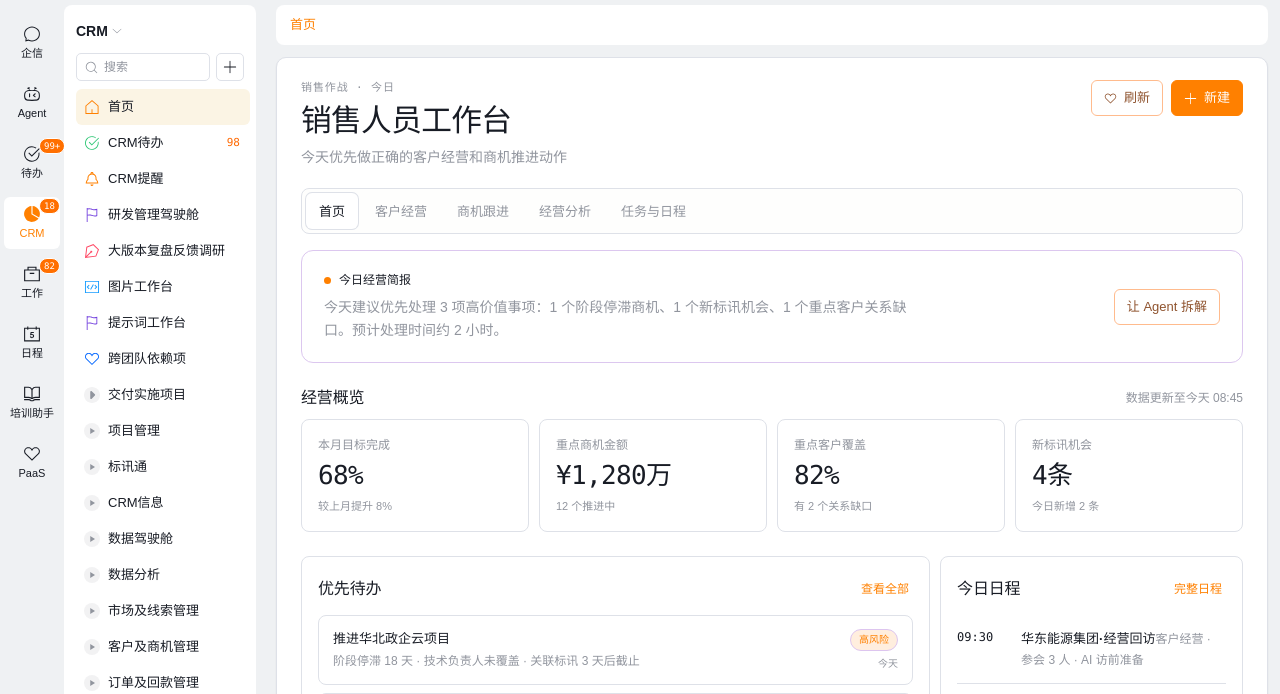
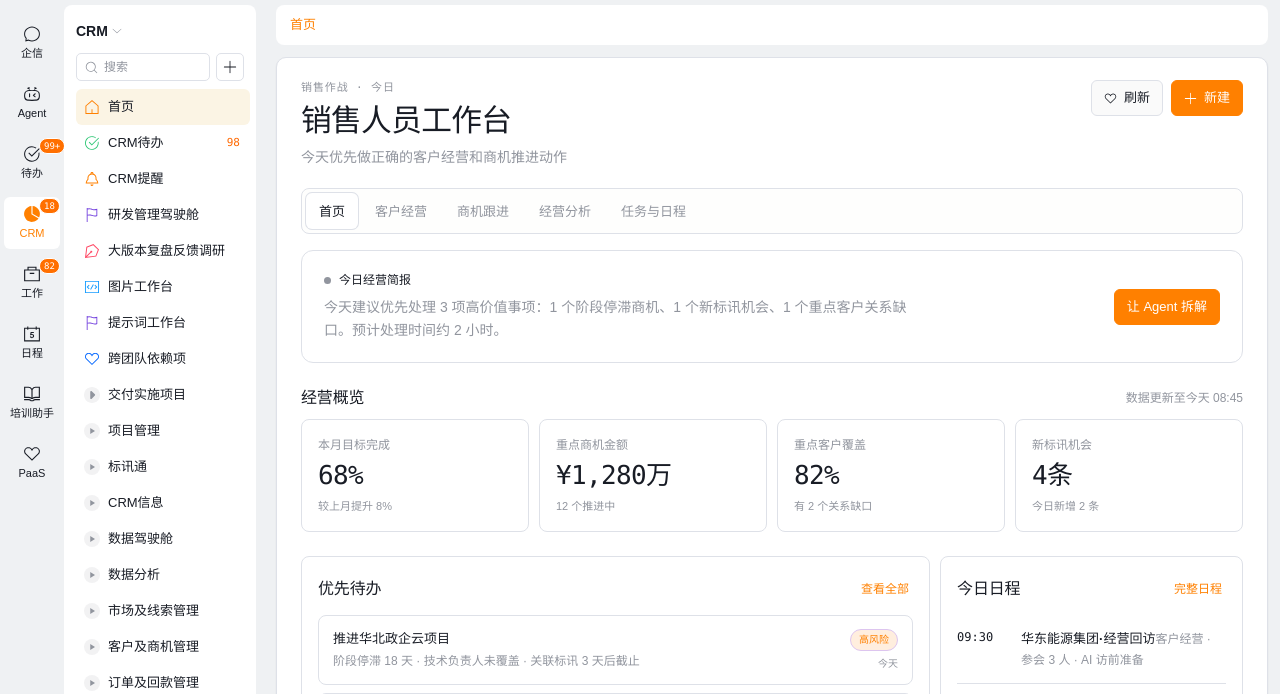
Before and after one commit to wangmoumou1216-ai/fxiaoke-crm-shell, a plain HTML site: page index.html in a window 1280 px wide. Shown: the part 43-737 px from the top of the page. Drawn offline with Linux system fonts and the light colour scheme.

Commit message:
Limit orange to primary actions

```diff
--- a/index.html
+++ b/index.html
@@ -361,8 +361,8 @@
     .wb-title { margin: 0; color: var(--fg); font-family: var(--font-display); font-size: clamp(25px, 2.4vw, 34px); font-weight: 510; line-height: 1.12; letter-spacing: -.022em; }
     .wb-subtitle { max-width: 60ch; margin: 8px 0 0; color: var(--muted); font-size: 14px; line-height: 1.6; }
     .wb-header-actions, .wb-inline-actions { display: flex; flex-wrap: wrap; align-items: center; gap: 8px; }
-    .wb-btn { display: inline-flex; min-height: 36px; align-items: center; justify-content: center; gap: 7px; padding: 0 12px; color: color-mix(in oklab, var(--accent) 55%, var(--fg)); background: var(--surface); border: 1px solid color-mix(in oklab, var(--accent) 56%, var(--surface)); border-radius: 6px; font-size: 13px; font-weight: 510; transition: background .15s ease, border-color .15s ease, transform .05s ease; }
-    .wb-btn:hover { color: color-mix(in oklab, var(--accent) 55%, var(--fg)); background: var(--accent-soft); border-color: var(--accent); }
+    .wb-btn { display: inline-flex; min-height: 36px; align-items: center; justify-content: center; gap: 7px; padding: 0 12px; color: var(--fg); background: color-mix(in oklch, var(--surface) 98%, var(--fg)); border: 1px solid var(--border); border-radius: 6px; font-size: 13px; font-weight: 510; transition: background .15s ease, border-color .15s ease, transform .05s ease; }
+    .wb-btn:hover { color: var(--fg); background: color-mix(in oklch, var(--surface) 92%, var(--fg)); border-color: color-mix(in oklch, var(--border) 48%, var(--fg)); }
     .wb-btn:active { transform: translateY(1px); }
     .wb-btn-primary { color: var(--surface); background: var(--accent); border-color: var(--accent); }
     .wb-btn-primary:hover { color: var(--surface); background: color-mix(in oklch, var(--accent) 88%, var(--fg)); border-color: color-mix(in oklch, var(--accent) 88%, var(--fg)); }
@@ -371,12 +371,10 @@
     .wb-route { min-height: 36px; flex: 0 0 auto; padding: 0 13px; color: var(--muted); background: transparent; border: 0; border-radius: 6px; font-size: 13px; font-weight: 510; }
     .wb-route:hover { color: var(--fg); background: var(--surface); }
     .wb-route.active { color: var(--fg); background: var(--surface); box-shadow: 0 0 0 1px var(--border); }
-    .wb-brief { display: grid; grid-template-columns: minmax(0, 1fr) auto; align-items: center; gap: 18px; margin-top: 16px; padding: 20px 22px; color: var(--fg); background: var(--surface); border: 1px solid color-mix(in oklch, var(--border) 72%, var(--accent)); border-radius: 12px; }
+    .wb-brief { display: grid; grid-template-columns: minmax(0, 1fr) auto; align-items: center; gap: 18px; margin-top: 16px; padding: 20px 22px; color: var(--fg); background: var(--surface); border: 1px solid var(--border); border-radius: 12px; }
     .wb-brief-label { display: flex; align-items: center; gap: 8px; margin-bottom: 7px; color: var(--fg); font-size: 12px; font-weight: 510; }
-    .wb-brief-dot { width: 7px; height: 7px; background: var(--accent); border-radius: 50%; }
+    .wb-brief-dot { width: 7px; height: 7px; background: var(--muted); border-radius: 50%; }
     .wb-brief p { max-width: 78ch; margin: 0; color: var(--muted); font-size: 14px; line-height: 1.65; }
-    .wb-brief .wb-btn { color: color-mix(in oklab, var(--accent) 55%, var(--fg)); background: var(--surface); border-color: color-mix(in oklab, var(--accent) 56%, var(--surface)); }
-    .wb-brief .wb-btn:hover { color: color-mix(in oklab, var(--accent) 55%, var(--fg)); background: var(--accent-soft); border-color: var(--accent); }
     .wb-section { margin-top: 24px; }
     .wb-section-head { display: flex; align-items: center; justify-content: space-between; gap: 14px; margin-bottom: 10px; }
     .wb-section-title { margin: 0; color: var(--fg); font-family: var(--font-display); font-size: 16px; font-weight: 590; line-height: 1.35; letter-spacing: -.01em; }
@@ -454,8 +452,8 @@
     .agent-context-answer strong { font-weight: 590; }
     .agent-context-answer .context-muted { color: var(--muted); }
     .agent-context-actions { display: flex; flex-wrap: wrap; gap: 8px; margin-top: 18px; }
-    .agent-context-action { min-height: 34px; padding: 0 11px; color: color-mix(in oklab, var(--accent) 55%, var(--fg)); background: var(--surface); border: 1px solid color-mix(in oklab, var(--accent) 56%, var(--surface)); border-radius: 6px; font-size: 12px; font-weight: 510; }
-    .agent-context-action:hover { color: color-mix(in oklab, var(--accent) 55%, var(--fg)); background: var(--accent-soft); border-color: var(--accent); }
+    .agent-context-action { min-height: 34px; padding: 0 11px; color: var(--fg); background: var(--surface); border: 1px solid var(--border); border-radius: 6px; font-size: 12px; font-weight: 510; }
+    .agent-context-action:hover { color: var(--fg); background: var(--fg-soft); border-color: color-mix(in oklch, var(--border) 48%, var(--fg)); }
     .agent-context-action.primary { color: var(--surface); background: var(--accent); border-color: var(--accent); }
     .agent-context-action.primary:hover { color: var(--surface); background: color-mix(in oklch, var(--accent) 88%, var(--fg)); border-color: color-mix(in oklch, var(--accent) 88%, var(--fg)); }
     .workbench-action-dialog { width: min(520px, calc(100vw - 32px)); }
@@ -1228,7 +1226,7 @@
                 '<div class="wb-brief-label"><span class="wb-brief-dot" aria-hidden="true"></span>今日经营简报</div>',
                 '<p>今天建议优先处理 3 项高价值事项：1 个阶段停滞商机、1 个新标讯机会、1 个重点客户关系缺口。预计处理时间约 2 小时。</p>',
               '</div>',
-              '<button class="wb-btn" type="button" data-context-id="brief-today" data-od-id="brief-agent-analysis">让 Agent 拆解</button>',
+              '<button class="wb-btn wb-btn-primary" type="button" data-context-id="brief-today" data-od-id="brief-agent-analysis">让 Agent 拆解</button>',
             '</section>',
             '<section class="wb-section" data-od-id="home-kpis">',
               '<div class="wb-section-head"><h2 class="wb-section-title">经营概览</h2><span class="wb-section-meta">数据更新至今天 08:45</span></div>',
```
